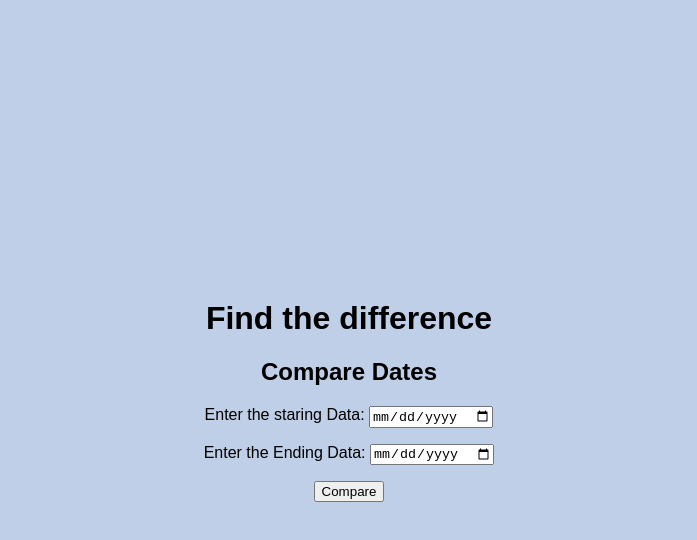
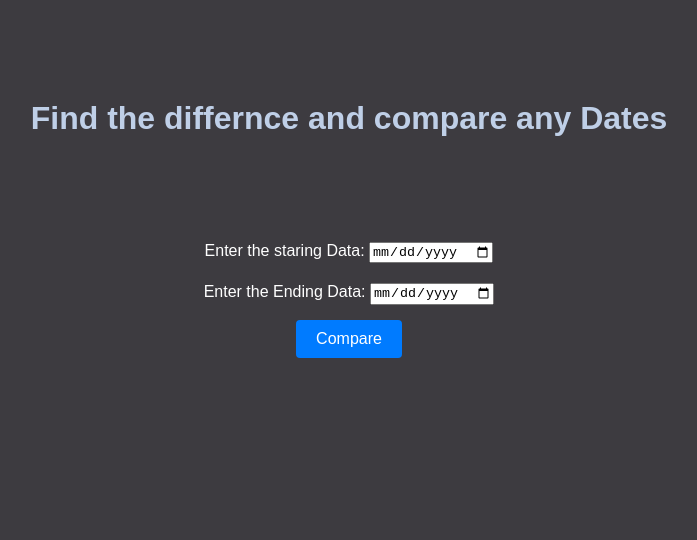
Before and after one commit to atulsaha/Date-Compare-2.0, a plain HTML site: page index.html in a window 1280 px wide. Shown: the whole page, without its empty margins (291-988 px from the left). Drawn offline with Linux system fonts and the light colour scheme.

Commit message:
Update index.html

```diff
--- a/index.html
+++ b/index.html
@@ -8,16 +8,20 @@
         body {
             font-family: Arial, sans-serif;
             text-align: center;
-            margin-top: 300px;
-            background-color: #BFCFE7;
+            background-color: #3D3B40;
+            margin-top: 100px;
         }
-        h1{
-            color: #3D3B40:
-        h2 {
-            color: #333;
+        h1 {
+            color: #BFCFE7;
+            position: relative;
+            padding: auto;
+            margin-bottom: 100px;
         }
         p {
             margin: 0;
+            margin-top: 10px;
+            color: white;
+            padding: 5px;
         }
         button {
             background-color: #007BFF;
@@ -32,6 +36,7 @@
             cursor: pointer;
             border-radius: 4px;
             transition: background-color 0.3s;
+            margin-top: 10px;
         }
         button:hover {
             background-color: #0056b3;
@@ -54,8 +59,7 @@
     </script>
 </head>
 <body>
-    <h1>Find the difference</h1>
-    <h2>Compare Dates</h2>
+    <h1>Find the differnce and compare any Dates</h1>
     <p>Enter the staring Data: <input type="date" id="date1"></p>
     <p>Enter the Ending Data: <input type="date" id="date2"></p>
     <button onclick="compareDates()">Compare</button>
```
